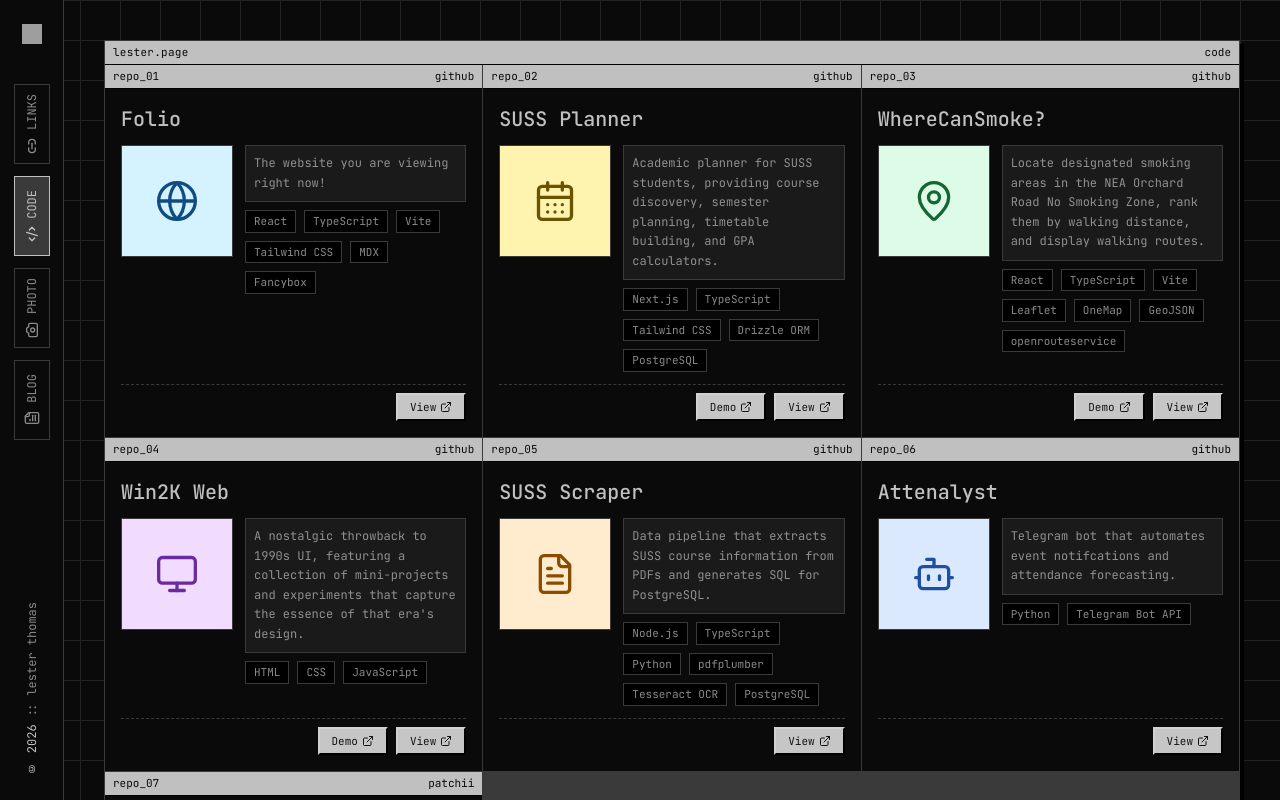
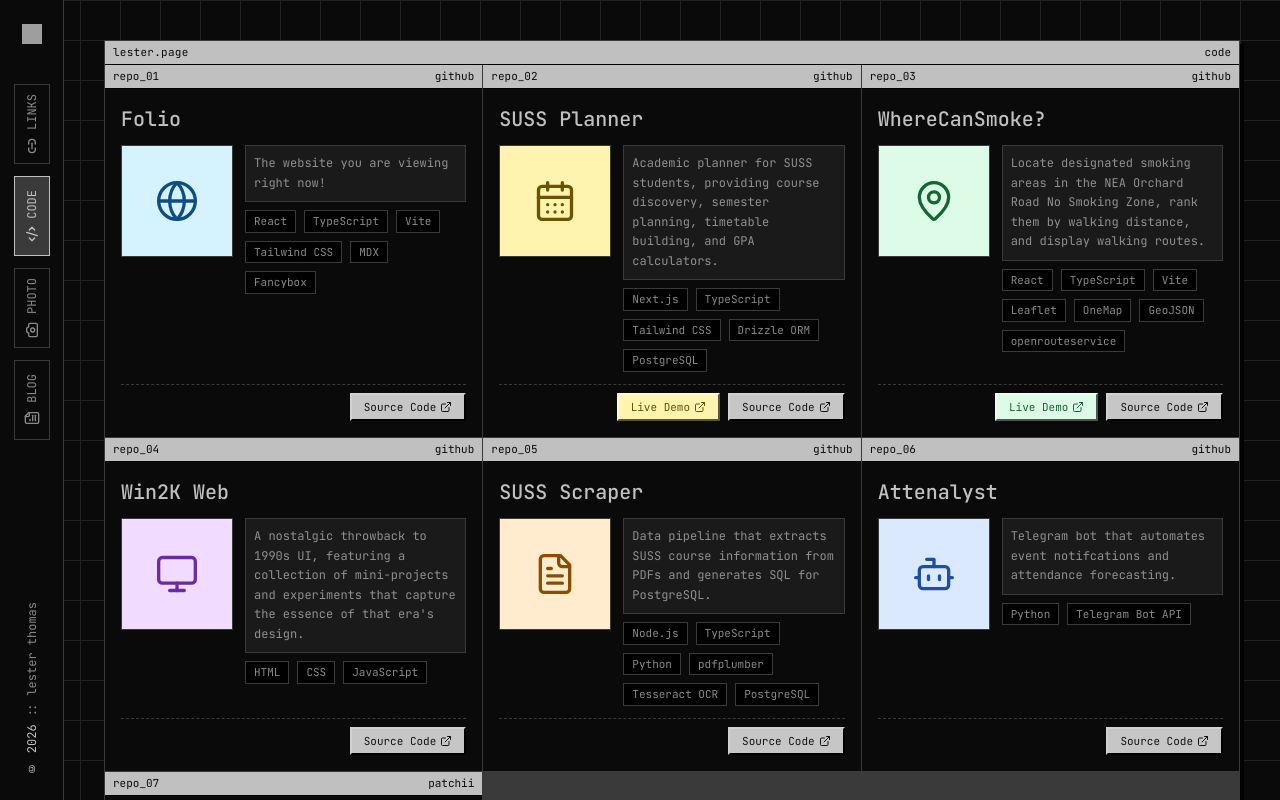
Before and after one commit to lester-td/folio, a React (Vite) app: page /code in a window 1280 px wide. Shown: the top 800 px of the page. Built offline with nearby package versions, Linux system fonts and the light colour scheme; grey boxes are pictures that could not be loaded.

Commit message:
tweak buttons for clarity and coherent styling
- rename project actions to “Live Demo” and “Source Code”
- match demo button colors to their project icons
- add color-aware 3D borders and pressed states

```diff
--- a/src/app/components/Code.tsx
+++ b/src/app/components/Code.tsx
@@ -1,4 +1,5 @@
 import { Bot, CalendarDays, ExternalLink, FileText, Globe, MapPin, Monitor, Wrench, type LucideIcon } from "lucide-react";
+import type { CSSProperties } from "react";
 import aroltdBadge from "../../assets/badges/aroltd.gif";
 import flashMoeBadge from "../../assets/badges/flash-moe.gif";
 import flashiiBadge from "../../assets/badges/flashii.gif";
@@ -24,6 +25,7 @@ const projects: Project[] = [
     previewType: "icon",
     icon: Globe,
     iconTone: "bg-[#d4f2ff] text-[#0f4c81]",
+    buttonTone: { face: "#d4f2ff", text: "#0f4c81" },
     closedSource: false,
     workInProgress: false,
     published: true,
@@ -40,6 +42,7 @@ const projects: Project[] = [
     previewType: "icon",
     icon: CalendarDays,
     iconTone: "bg-[#fff3b0] text-[#6b5300]",
+    buttonTone: { face: "#fff3b0", text: "#6b5300" },
     closedSource: false,
     workInProgress: false,
     published: true,
@@ -56,6 +59,7 @@ const projects: Project[] = [
     previewType: "icon",
     icon: MapPin,
     iconTone: "bg-[#dcfce7] text-[#166534]",
+    buttonTone: { face: "#dcfce7", text: "#166534" },
     closedSource: false,
     workInProgress: false,
     published: true,
@@ -65,13 +69,13 @@ const projects: Project[] = [
     description:
       "A nostalgic throwback to 1990s UI, featuring a collection of mini-projects and experiments that capture the essence of that era's design.",
     tech: ["HTML", "CSS", "JavaScript"],
-    demo: "https://old.lester.page",
     repo: "https://github.com/lester-td/win2k-web",
     label: "repo_04",
     source: "github",
     previewType: "icon",
     icon: Monitor,
     iconTone: "bg-[#f1dcff] text-[#6b2aa0]",
+    buttonTone: { face: "#f1dcff", text: "#6b2aa0" },
     closedSource: false,
     workInProgress: false,
     published: true,
@@ -87,6 +91,7 @@ const projects: Project[] = [
     previewType: "icon",
     icon: FileText,
     iconTone: "bg-[#ffeccf] text-[#8a4d00]",
+    buttonTone: { face: "#ffeccf", text: "#8a4d00" },
     closedSource: false,
     workInProgress: false,
     published: true,
@@ -102,6 +107,7 @@ const projects: Project[] = [
     previewType: "icon",
     icon: Bot,
     iconTone: "bg-[#dbe9ff] text-[#1f4fa0]",
+    buttonTone: { face: "#dbe9ff", text: "#1f4fa0" },
     closedSource: false,
     workInProgress: false,
     published: true,
@@ -117,6 +123,7 @@ const projects: Project[] = [
     previewType: "icon",
     icon: Wrench,
     iconTone: "bg-[#ffe1dc] text-[#8f311c]",
+    buttonTone: { face: "#ffe1dc", text: "#8f311c" },
     closedSource: false,
     workInProgress: false,
     published: true
@@ -190,6 +197,10 @@ interface Project {
   previewType: "icon" | "image";
   icon: LucideIcon;
   iconTone: string;
+  buttonTone: {
+    face: string;
+    text: string;
+  };
   published: boolean;
   workInProgress?: boolean;
   closedSource?: boolean;
@@ -324,13 +335,17 @@ function ProjectCard({ project }: ProjectCardProps) {
                   href={project.demo}
                   target="_blank"
                   rel="noopener noreferrer"
-                  className="mechanical-button px-3 py-1 font-mono text-[11px] inline-flex items-center gap-1"
+                  className="mechanical-button mechanical-button-tinted px-3 py-1 font-mono text-[11px] inline-flex items-center gap-1"
+                  style={{
+                    "--mechanical-face": project.buttonTone.face,
+                    "--mechanical-text": project.buttonTone.text,
+                  } as CSSProperties}
                 >
-                  Demo <ExternalLink className="w-3 h-3" />
+                  Live Demo <ExternalLink className="w-3 h-3" />
                 </a>
               ) : null}
               <a href={project.repo} target="_blank" rel="noopener noreferrer" className="mechanical-button px-3 py-1 font-mono text-[11px] inline-flex items-center gap-1">
-                View <ExternalLink className="w-3 h-3" />
+                Source Code <ExternalLink className="w-3 h-3" />
               </a>
             </>
           )}
--- a/src/app/components/Links.tsx
+++ b/src/app/components/Links.tsx
@@ -1,4 +1,4 @@
-import { useEffect, useState } from "react";
+import { useEffect, useState, type CSSProperties } from "react";
 import { Link } from "react-router-dom";
 import { Github, Linkedin, Instagram, Mail, Code2, Camera, FileText } from "lucide-react";
 import profilePic from "../../assets/images/profile.gif";
@@ -146,21 +146,21 @@ export function Links() {
                       label="Code"
                       to="/code"
                       ariaLabel="Go to code page"
-                      toneClass="pastel-button !bg-[#f8d7e5] hover:!bg-[#f4c7db]"
+                      tone={{ face: "#f8d7e5", hover: "#f4c7db" }}
                     />
                     <PortfolioLink
                       icon={<Camera className="w-3.5 h-3.5 md:w-4 md:h-4" />}
                       label="Photo"
                       to="/photo"
                       ariaLabel="Go to photo page"
-                      toneClass="pastel-button !bg-[#d8f0ff] hover:!bg-[#c5e7ff]"
+                      tone={{ face: "#d8f0ff", hover: "#c5e7ff" }}
                     />
                     <PortfolioLink
                       icon={<FileText className="w-3.5 h-3.5 md:w-4 md:h-4" />}
                       label="Blog"
                       to="/blog"
                       ariaLabel="Go to blog page"
-                      toneClass="pastel-button !bg-[#dff5db] hover:!bg-[#cdeec7]"
+                      tone={{ face: "#dff5db", hover: "#cdeec7" }}
                     />
                   </div>
                 </section>
@@ -204,14 +204,21 @@ interface PortfolioLinkProps {
   label: string;
   to: string;
   ariaLabel: string;
-  toneClass?: string;
+  tone: {
+    face: string;
+    hover: string;
+  };
 }
 
-function PortfolioLink({ icon, label, to, ariaLabel, toneClass = "" }: PortfolioLinkProps) {
+function PortfolioLink({ icon, label, to, ariaLabel, tone }: PortfolioLinkProps) {
   return (
     <Link
       to={to}
-      className={`mechanical-button w-auto md:w-full pl-1 pr-1.5 py-1.5 md:px-2 md:py-2 font-mono text-[10px] md:text-[11px] tracking-wide lowercase inline-flex items-center justify-start gap-1 md:gap-1.5 ${toneClass}`}
+      className="mechanical-button mechanical-button-tinted w-auto md:w-full pl-1 pr-1.5 py-1.5 md:px-2 md:py-2 font-mono text-[10px] md:text-[11px] tracking-wide lowercase inline-flex items-center justify-start gap-1 md:gap-1.5"
+      style={{
+        "--mechanical-face": tone.face,
+        "--mechanical-hover": tone.hover,
+      } as CSSProperties}
       aria-label={ariaLabel}
     >
       {icon}
--- a/src/styles/theme.css
+++ b/src/styles/theme.css
@@ -201,22 +201,41 @@
 }
 
 .mechanical-button {
-  border-top: 2px solid #d1d1d1;
-  border-left: 2px solid #d1d1d1;
-  border-bottom: 2px solid #000;
-  border-right: 2px solid #000;
-  background-color: #c6c6c6;
-  color: #131313;
+  --mechanical-face: #c6c6c6;
+  --mechanical-text: #131313;
+  --mechanical-highlight: #d1d1d1;
+  --mechanical-shadow: #000;
+  --mechanical-pressed: #8e9192;
+  border-top: 2px solid var(--mechanical-highlight);
+  border-left: 2px solid var(--mechanical-highlight);
+  border-bottom: 2px solid var(--mechanical-shadow);
+  border-right: 2px solid var(--mechanical-shadow);
+  background-color: var(--mechanical-face);
+  color: var(--mechanical-text);
   transition: all 120ms ease;
 }
 
 .mechanical-button:active {
-  border-top: 2px solid #000;
-  border-left: 2px solid #000;
-  border-bottom: 2px solid #d1d1d1;
-  border-right: 2px solid #d1d1d1;
-  background-color: #8e9192;
+  border-top: 2px solid var(--mechanical-shadow);
+  border-left: 2px solid var(--mechanical-shadow);
+  border-bottom: 2px solid var(--mechanical-highlight);
+  border-right: 2px solid var(--mechanical-highlight);
+  background-color: var(--mechanical-pressed);
   transform: translate(1px, 1px);
+}
+
+.mechanical-button-tinted {
+  --mechanical-highlight: color-mix(in srgb, var(--mechanical-face), white 55%);
+  --mechanical-shadow: color-mix(in srgb, var(--mechanical-face), black 65%);
+  --mechanical-pressed: color-mix(in srgb, var(--mechanical-face), black 18%);
+}
+
+.mechanical-button-tinted:hover {
+  background-color: var(--mechanical-hover, var(--mechanical-face));
+}
+
+.mechanical-button-tinted:active {
+  background-color: var(--mechanical-pressed);
 }
 
 ::-webkit-scrollbar {
```
